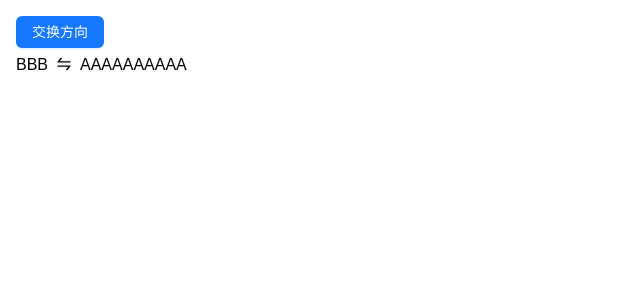
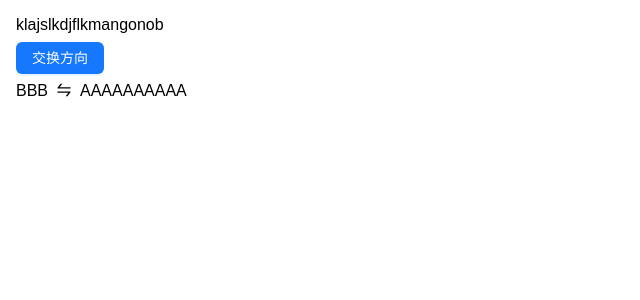
Before and after one commit to mangonob/react-init, a React app: page / in a window 1280 px wide. Shown: the top 300 px of the page, without its empty margins (0-640 px from the left). Built offline with nearby package versions, Linux system fonts and the light colour scheme.

Commit message:
feat: text diff

```diff
--- /dev/null
+++ b/src/components/text-diff/index.module.scss
@@ -0,0 +1,9 @@
+.text-differ {
+  .insert {
+    background-color: rgba(0, 255, 0, 0.2);
+  }
+
+  .delete {
+    background-color: rgba(255, 0, 0, 0.2);
+  }
+}
--- /dev/null
+++ b/src/components/text-diff/index.tsx
@@ -0,0 +1,52 @@
+import classNames from 'classnames';
+import React, { useMemo } from 'react';
+
+import styles from './index.module.scss';
+
+export interface TextDiffProps {
+  source?: string;
+  dest?: string;
+}
+
+export default function TextDiff(props: TextDiffProps) {
+  const { source = '', dest = '' } = props;
+
+  const items = useMemo(() => generateDiffItem(source, dest), [source, dest]);
+
+  return (
+    <span className={styles.textDiffer}>
+      {items.map((item, i) => {
+        const { type, value } = item;
+        return (
+          <span
+            className={classNames({
+              [styles.delete]: type === 'delete',
+              [styles.insert]: type === 'insert',
+            })}
+            key={i}
+          >
+            {value}
+          </span>
+        );
+      })}
+    </span>
+  );
+}
+
+type DiffItem<T> = {
+  type: 'normal' | 'insert' | 'delete';
+  value: T;
+};
+
+function generateDiffItem(source: string, dest: string): DiffItem<string>[] {
+  return [
+    {
+      type: 'delete',
+      value: source,
+    },
+    {
+      type: 'insert',
+      value: dest,
+    },
+  ];
+}
--- a/src/pages/scaffold/index.tsx
+++ b/src/pages/scaffold/index.tsx
@@ -3,6 +3,7 @@ import { Button, Space } from 'antd';
 import { AnimatePresence, motion } from 'framer-motion';
 import React, { useState } from 'react';
 import { Outlet } from 'react-router';
+import TextDiff from 'src/components/text-diff';
 
 export default function Scaffold() {
   const [inOrder, setInOrder] = useState(false);
@@ -10,6 +11,7 @@ export default function Scaffold() {
   return (
     <>
       <Space direction="vertical">
+        <TextDiff source="klajslkdjflk" dest="mangonob" />
         <Button
           onClick={() => {
             setInOrder(!inOrder);
```
